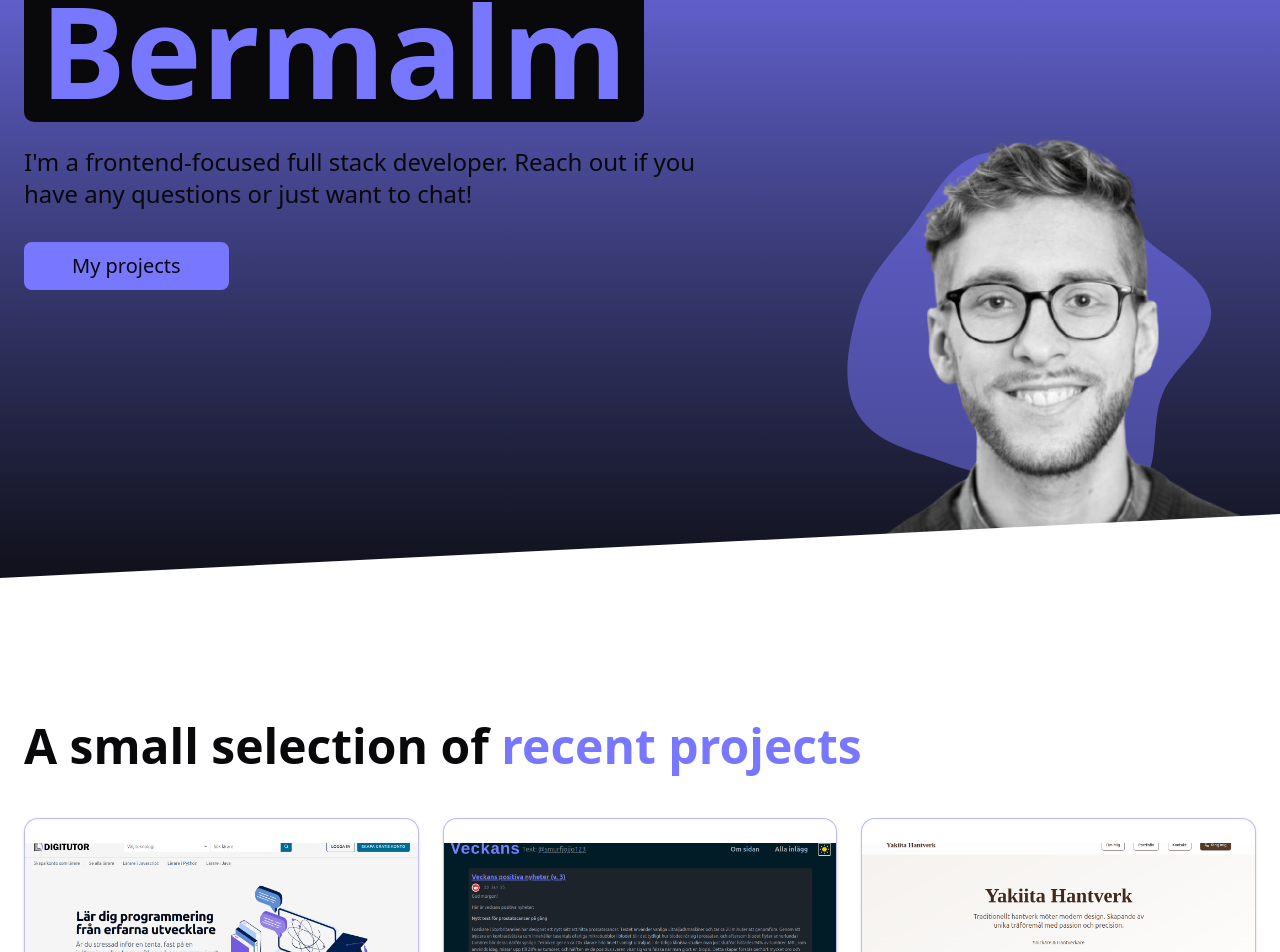
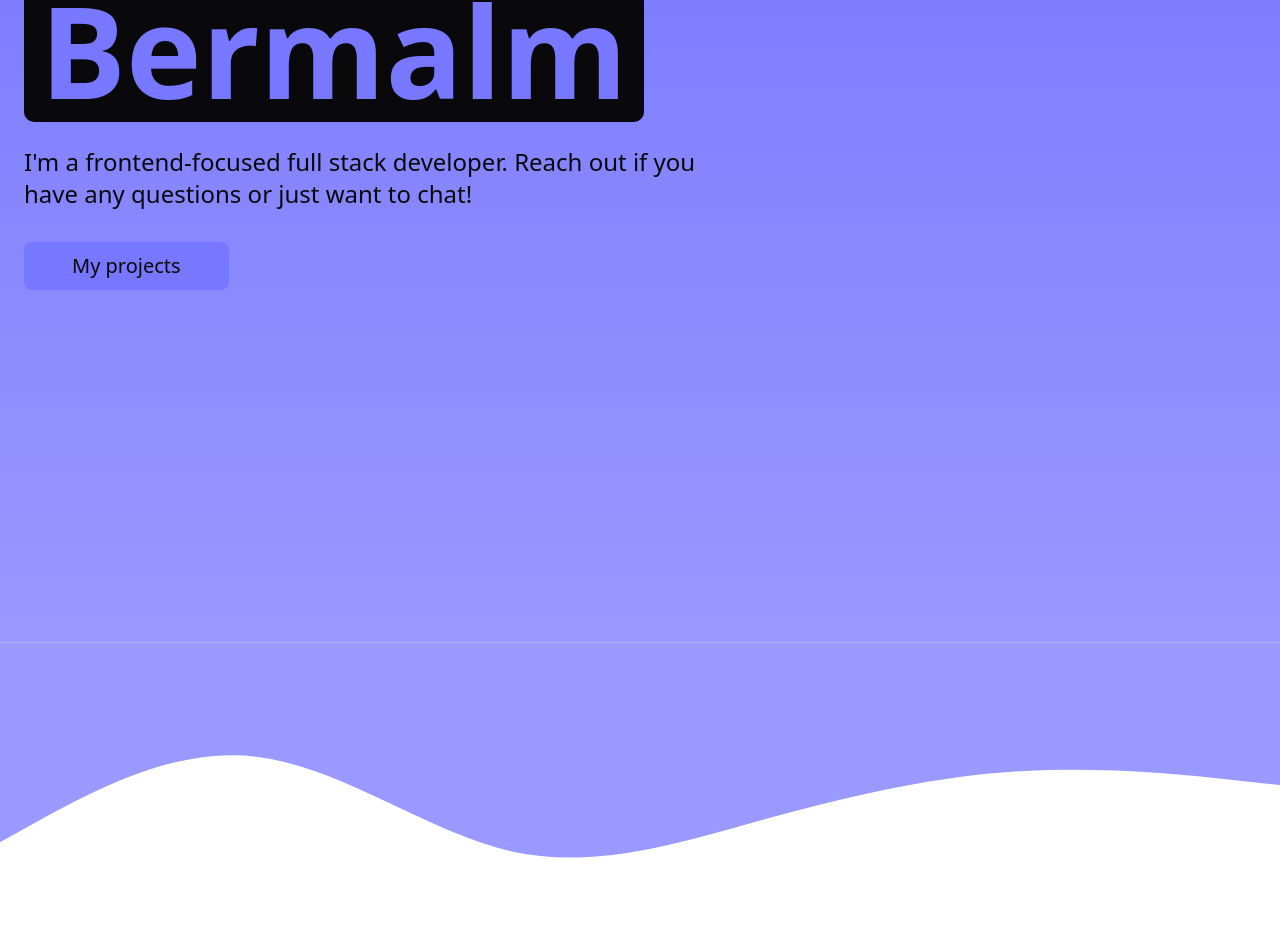
Before and after one commit to tarekfb/portfolio, a Next.js app: page / in a window 1280 px wide. Shown: the part 246-1198 px from the top of the page. Built offline with nearby package versions, Linux system fonts and the light colour scheme.

Commit message:
inverted divider

```diff
--- a/components/Hero.tsx
+++ b/components/Hero.tsx
@@ -2,14 +2,17 @@ import Image from "next/image";
 import cutout from '../public/cutout-low.png'
 import ScrollToProjectsButton from "./ui/ScrollToProjectsButton";
 import RandomizedBlob from "./RandomizedBlob";
+import InvertedDivider from "./InvertedDivider";
+import RandomizedDivider from "./RandomizedDivider";
 
 function Hero() {
     return (
-        <section className="relative min-h-[85vh] md:min-h-screen flex flex-col items-center pt-2 bg-gradient-to-b to-foreground dark:to-background from-accent">
-            <RandomizedBlob />
+        <>
+            <section className="relative min-h-[85vh] md:min-h-screen flex flex-col items-center pt-2 bg-gradient-to-b from-accent to-accent-light">
+                {/* <RandomizedBlob />
             <div className="absolute bottom-20 md:bottom-25 right-0 md:right-0">
                 <Image src={cutout} alt="profile photo" width={401} height={422} loading="lazy" fetchPriority="low" className="w-[300px] md:w-[350px] lg:w-[450px]" />
-            </div>
+            </div> */}
                 <div className="container mx-auto px-6 relative z-10 mb-70 md:mb-0">
                     <div className="max-w-4xl">
                         <h1 className="text-7xl md:text-9xl font-bold mb-6 leading-none">
@@ -26,11 +29,13 @@ function Hero() {
                         </ScrollToProjectsButton>
                     </div>
                 </div>
-
+                {/*
             <div className="absolute bottom-0 left-0 right-0 h-32 bg-background" style={{
                 clipPath: "polygon(0 50%, 100% 0, 100% 100%, 0 100%)"
-            }} />
+            }} /> */}
             </section>
+            <InvertedDivider />
+        </>
     );
 };
 
--- /dev/null
+++ b/components/InvertedDivider.tsx
@@ -0,0 +1,21 @@
+"use client";
+import { useContext } from "react";
+import { DividerContext } from "./context/DividerProvider";
+import { motion } from "framer-motion";
+
+export default function RandomizedDivider() {
+    const { firstPath} = useContext(DividerContext);
+
+    return (
+        <div style={{ transform: 'scaleY(-1)' }}>
+            <svg viewBox="0 0 1440 320" className="w-full">
+                <motion.path
+                    className="fill-accent-light stroke-accent-light stroke-2"
+                    initial={false}
+                    animate={{ d: firstPath }}
+                    transition={{ duration: 1, ease: "easeInOut" }}
+                />
+            </svg>
+        </div>
+    )
+}
--- a/components/RandomizedBlob.tsx
+++ b/components/RandomizedBlob.tsx
@@ -6,7 +6,7 @@ import { motion } from "framer-motion";
 export default function RandomizedBlob() {
     const { blobPathData } = useContext(BlobContext);
     return (
-        <motion.svg viewBox="0 0 250 250" className="w-72 h-72 md:w-96 md:h-96 absolute bottom-20 md:bottom-30 right-5 md:right-15" xmlns="http://www.w3.org/2000/svg">
+        <motion.svg viewBox="0 0 250 250" className="w-72 h-72 md:w-96 md:h-96 absolute bottom-20 md:bottom-30 right-5 md:right-15z" xmlns="http://www.w3.org/2000/svg">
             <motion.path className="fill-accent/50"
             animate={{d: blobPathData}}
             transition={{duration: 1}}
```
Lines whose indentation alone changed are shown as unchanged.
